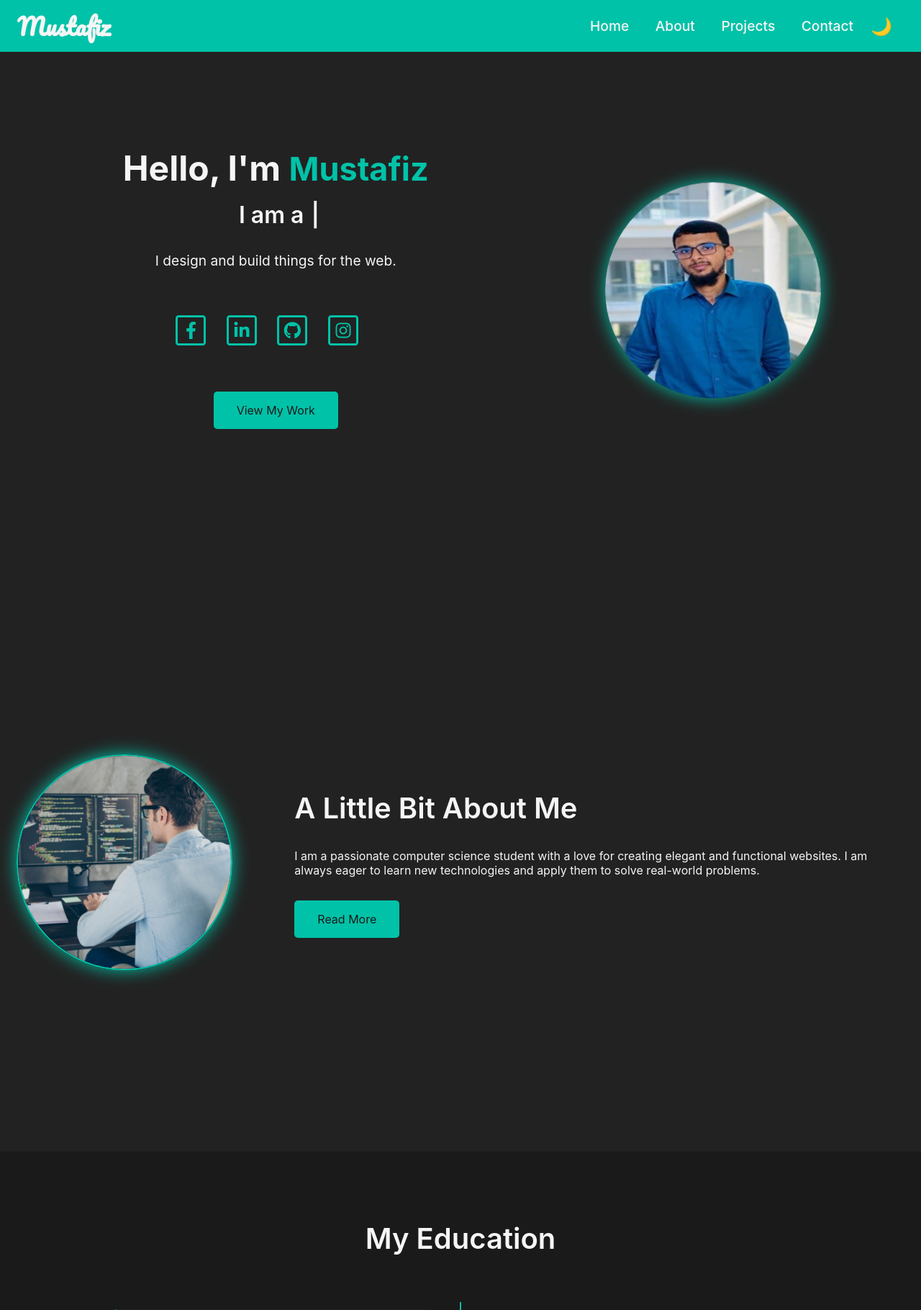
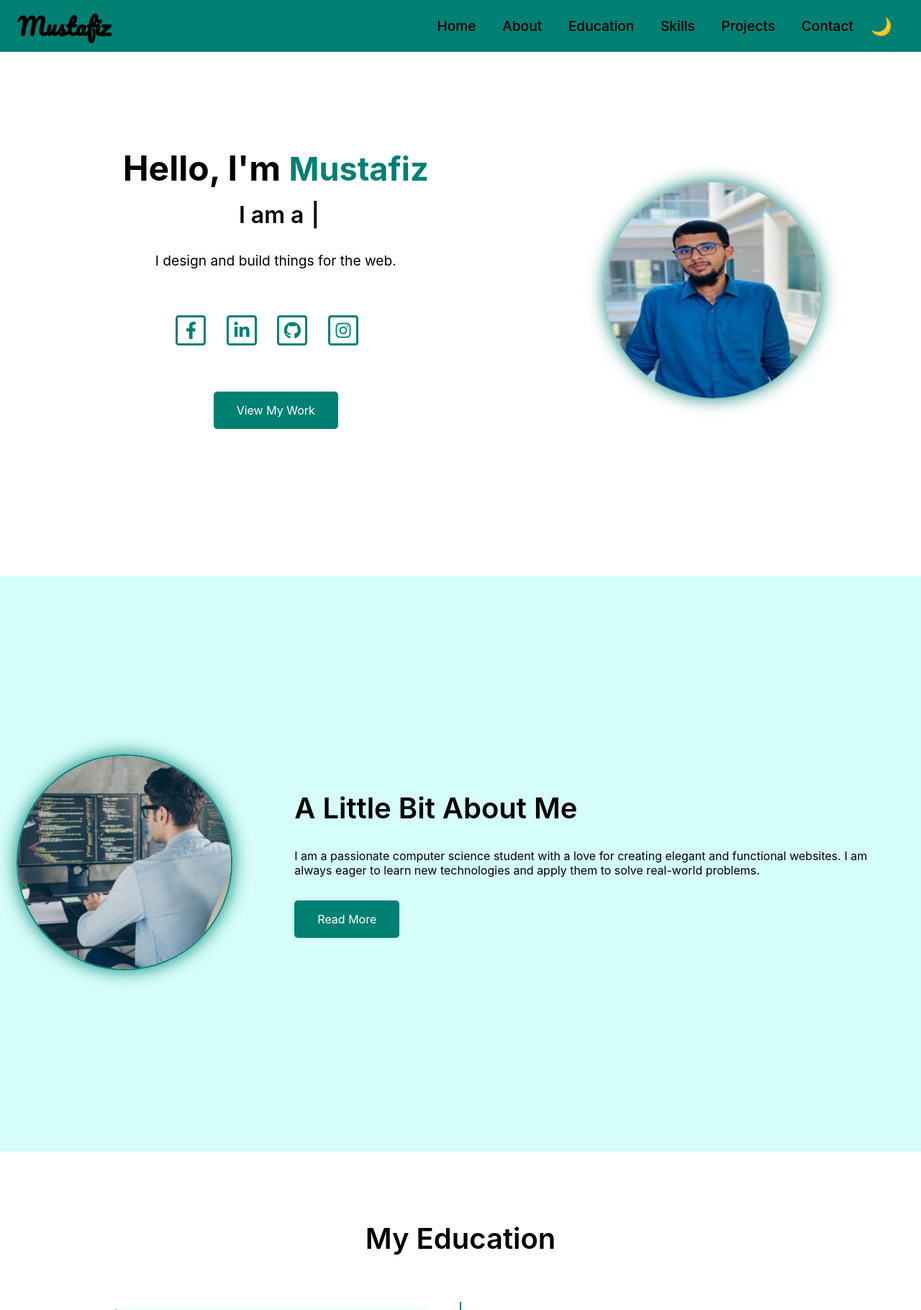
Before and after one commit to mustafiz-07/protfolio, a PHP site: page / in a window 1280 px wide. Shown: the top 1820 px of the page at 72% size. Run offline with PHP 8.4, Linux system fonts and the light colour scheme.

Commit message:
add toggle button for changing the theme and modify some css value

```diff
--- a/index.html
+++ b/index.html
@@ -22,12 +22,17 @@
       <div class="others">
         <span id="menu-icon">&#9776;</span>
         <nav class="navbar">
+          <div class="nav-close">
+            <span id="close-icon"><i class="fas fa-times"></i></span>
+          </div>
           <a href="#home" style="--i: 1">Home</a>
           <a href="#about" style="--i: 2">About</a>
+          <a href="#education" style="--i: 6">Education</a>
+          <a href="#skills" style="--i: 5">Skills</a>
           <a href="#projects" style="--i: 3">Projects</a>
           <a href="#contact" style="--i: 4">Contact</a>
         </nav>
-        <button id="theme-toggle" style="--i: 5">🌙</button>
+        <button id="theme-toggle" style="--i: 7">🌙</button>
       </div>
     </header>
 
--- a/script.js
+++ b/script.js
@@ -1,24 +1,30 @@
 let menu = document.querySelector("#menu-icon");
 let navbar = document.querySelector(".navbar");
+let closeIcon = document.querySelector("#close-icon");
 
 function isMobileView() {
   return window.matchMedia("(max-width: 991px)").matches;
+}
+
+function closeNavbar() {
+  navbar.classList.remove("active");
+  if (isMobileView()) {
+    menu.style.display = "block";
+  }
 }
 
 menu.onclick = () => {
   navbar.classList.toggle("active");
   if (isMobileView()) {
     menu.style.display = "none";
+
   }
 };
 
+closeIcon.onclick = closeNavbar;
+
 window.onscroll = () => {
-  navbar.classList.remove("active");
-  if (isMobileView()) {
-    menu.style.display = "block";
-  } else {
-    menu.style.display = "none";
-  }
+  closeNavbar();
 };
 
 // Ensure correct menu icon display on resize
@@ -73,6 +79,38 @@ document.getElementById("Form").addEventListener("submit", function (e) {
     });
 });
 
+// Theme toggle functionality
+const themeToggle = document.getElementById("theme-toggle");
+const prefersDarkScheme = window.matchMedia("(prefers-color-scheme: dark)");
+
+// Function to toggle theme
+function toggleTheme() {
+  if (document.documentElement.getAttribute("data-theme") === "dark") {
+    document.documentElement.removeAttribute("data-theme");
+    localStorage.setItem("theme", "light");
+    themeToggle.textContent = "🌙"; // moon emoji for dark mode option
+  } else {
+    document.documentElement.setAttribute("data-theme", "dark");
+    localStorage.setItem("theme", "dark");
+    themeToggle.textContent = "☀️"; // sun emoji for light mode option
+  }
+}
+
+// Set initial theme based on user's preference or localStorage
+function initializeTheme() {
+  const savedTheme = localStorage.getItem("theme");
+  if (savedTheme === "dark" || (!savedTheme && prefersDarkScheme.matches)) {
+    document.documentElement.setAttribute("data-theme", "dark");
+    themeToggle.textContent = "☀️";
+  } else {
+    themeToggle.textContent = "🌙";
+  }
+}
+
+// Add event listeners
+themeToggle.addEventListener("click", toggleTheme);
+initializeTheme();
+
 // Typewriter effect for the hero section
 const words = ["Web Developer", "Designer", "Content Creator"];
 let wordIndex = 0;
@@ -110,7 +148,7 @@ document.addEventListener("DOMContentLoaded", () => {
 
   circles.forEach((circle) => {
     const percent = circle.getAttribute("data-percent");
-    const circumference = 2 * Math.PI * 40; // 2πr where r=40 (radius)
+    const circumference = 2 * 3.1416 * 40; // 2πr where r=40 (radius)
     const offset = circumference - (percent / 100) * circumference;
     circle.style.setProperty("--progress", offset);
   });
--- a/style.css
+++ b/style.css
@@ -9,14 +9,14 @@
   scroll-behavior: smooth;
   font-family: -apple-system, sans-serif;
 }
-/* :root {
+:root {
   --bg-color: #fff;
   --snd-bg-color: #d5fdf9;
   --text-color: #000;
   --main-color: #007f73;
   --bg-color2: #333;
-} */
-:root {
+}
+[data-theme="dark"] {
   --bg-color: #1a1a1a;
   --snd-bg-color: #222;
   --text-color: #f5f5f5;
@@ -114,7 +133,7 @@ header {
   align-items: center;
   justify-content: space-around;
   padding: 6rem 2rem;
-  background-color: var(--snd-bg-color);
+  background-color: var(--bg-color);
 }
 
 .hero-text {
```
Also changed, not shown: other parts of style.css (+27 -19 lines).
